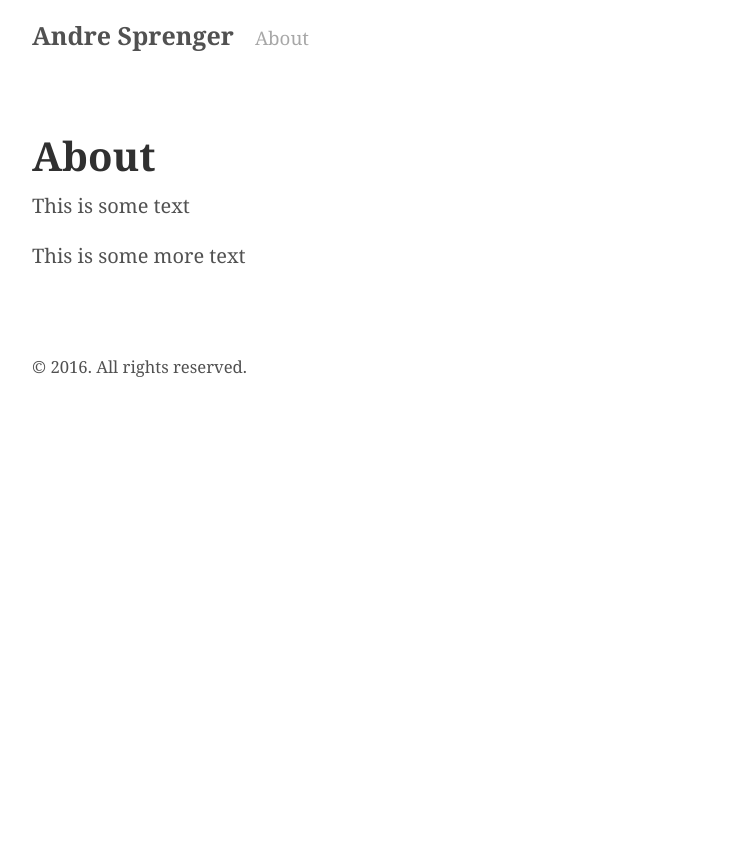
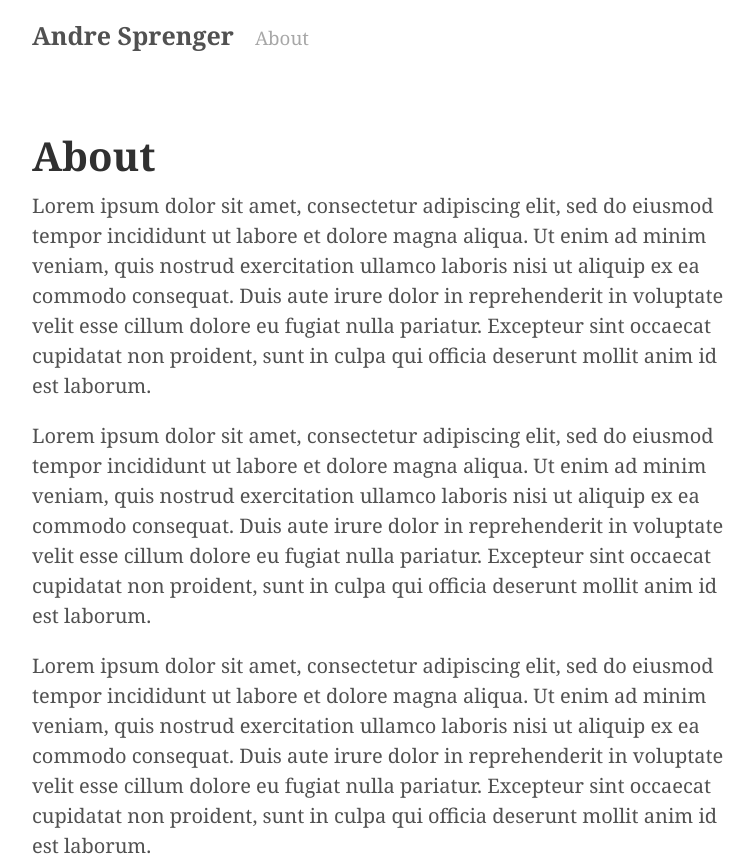
Before and after one commit to asprenger/asprenger.github.io, a plain HTML site: page index.html in a window 1280 px wide. Shown: the top 864 px of the page, without its empty margins (258-1012 px from the left). Before the commit the page ends 800 px from the top, so only its background shows below. Drawn offline with nearby package versions, Linux system fonts and the light colour scheme; some packages are replaced by stand-ins of ours.

Commit message:
Add some random text

```diff
--- a/index.html
+++ b/index.html
@@ -34,9 +34,13 @@
         <article class="page">
 
 <h1 class="page-title">About</h1>
-<p>This is some text</p>
 
-<p>This is some more text</p>
+<p>Lorem ipsum dolor sit amet, consectetur adipiscing elit, sed do eiusmod tempor incididunt ut labore et dolore magna aliqua. Ut enim ad minim veniam, quis nostrud exercitation ullamco laboris nisi ut aliquip ex ea commodo consequat. Duis aute irure dolor in reprehenderit in voluptate velit esse cillum dolore eu fugiat nulla pariatur. Excepteur sint occaecat cupidatat non proident, sunt in culpa qui officia deserunt mollit anim id est laborum.</p>
+
+<p>Lorem ipsum dolor sit amet, consectetur adipiscing elit, sed do eiusmod tempor incididunt ut labore et dolore magna aliqua. Ut enim ad minim veniam, quis nostrud exercitation ullamco laboris nisi ut aliquip ex ea commodo consequat. Duis aute irure dolor in reprehenderit in voluptate velit esse cillum dolore eu fugiat nulla pariatur. Excepteur sint occaecat cupidatat non proident, sunt in culpa qui officia deserunt mollit anim id est laborum.</p>
+
+<p>Lorem ipsum dolor sit amet, consectetur adipiscing elit, sed do eiusmod tempor incididunt ut labore et dolore magna aliqua. Ut enim ad minim veniam, quis nostrud exercitation ullamco laboris nisi ut aliquip ex ea commodo consequat. Duis aute irure dolor in reprehenderit in voluptate velit esse cillum dolore eu fugiat nulla pariatur. Excepteur sint occaecat cupidatat non proident, sunt in culpa qui officia deserunt mollit anim id est laborum.</p>
+
 
         </article>
       </main>
```
